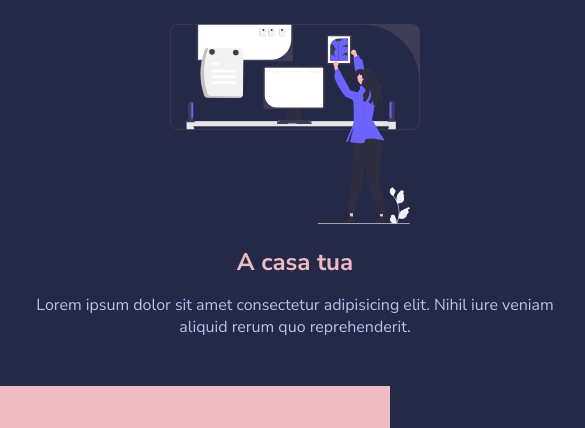
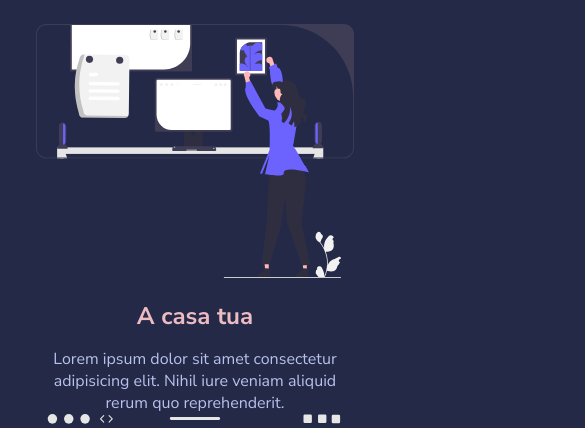
Before and after one commit to MattiaLongo03/html-css-resp-wannabe, a plain HTML site: page index.html in a window 390 px wide. Shown: the part 209-637 px from the top of the page, 585 px wide, since content can reach past the window. Drawn offline with Linux system fonts and the light colour scheme.

Commit message:
correzione live coding

```diff
--- /dev/null
+++ b/css/view.css
@@ -0,0 +1,19 @@
+.container{
+    width: 100%;
+    max-width: 1140px;
+}
+
+@media screen and (max-width: 480px) {
+    .row{
+        flex-direction: column;
+    }
+
+    .row .col{
+        width: 100%;
+    }
+
+    .row .col img{
+        height: auto;
+        width: 100%;
+    }
+}
--- a/index.html
+++ b/index.html
@@ -2,6 +2,7 @@
 <html>
     <head>
         <meta charset="utf-8" />
+        <meta name="viewport" content="width=device-width, initial-scale=1.0">
         <title>Boolean Academy</title>
         <!-- Fonts -->
         <link
@@ -10,6 +11,7 @@
         />
         <!-- Main Styles -->
         <link rel="stylesheet" href="./css/style.css" />
+        <link rel="stylesheet" href="css/view.css">
     </head>
     <body>
         <!--
```
